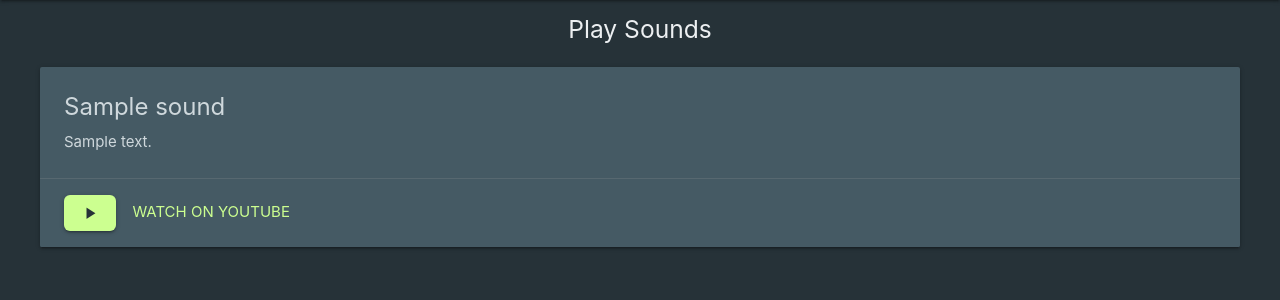
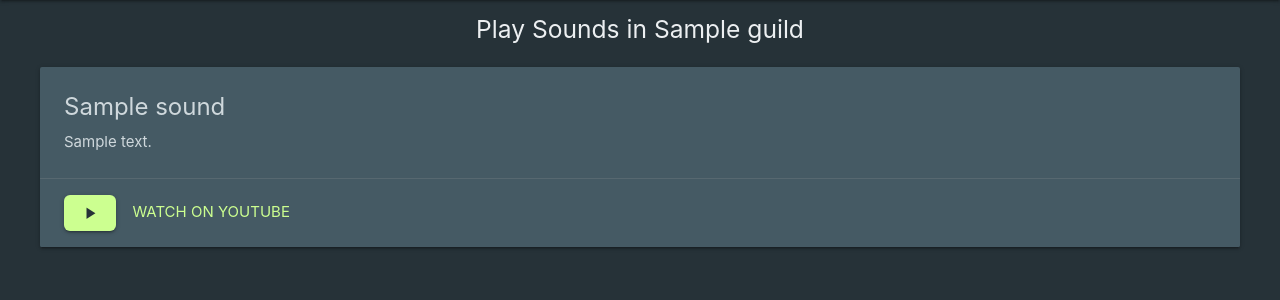
Before and after one commit to gpauloski/3pseatBot, a Python web app: template threepseat/sounds/templates/sounds.html in a window 1280 px wide. Shown: the part 64-364 px from the top of the page. Run offline with Jinja, Linux system fonts and the light colour scheme; the template is opened without the code that fills it: most values are stand-ins (such as "Sample title", 1, 10 or a date in 2020).

Commit message:
Update sound board message to include guild

```diff
--- a/threepseat/sounds/templates/sounds.html
+++ b/threepseat/sounds/templates/sounds.html
@@ -68,7 +68,7 @@
 
   <div style="padding-left: 40px; padding-right: 40px;">
     <div>
-      <h5 class="center-align blue-grey-text text-lighten-5">Play Sounds</h5>
+      <h5 class="center-align blue-grey-text text-lighten-5">Play Sounds in {{ guild.name }}</h5>
     </div>
     <div style="display: grid; grid-gap: 24px; grid-template-columns: repeat(auto-fit, minmax(300px, 1fr)); align-items: stretch; margin-top: 24px;">
       {% for sound in sounds %}
```
